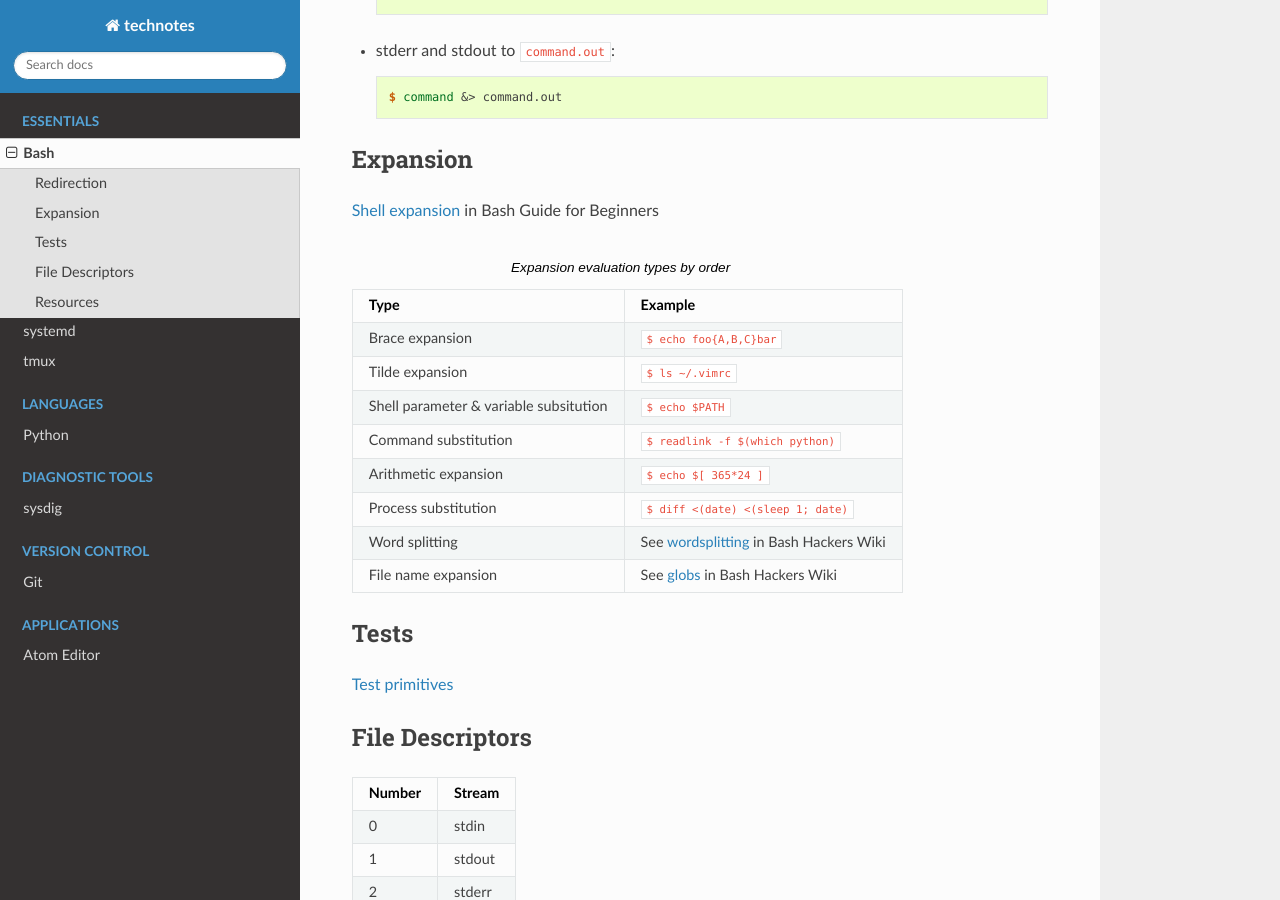
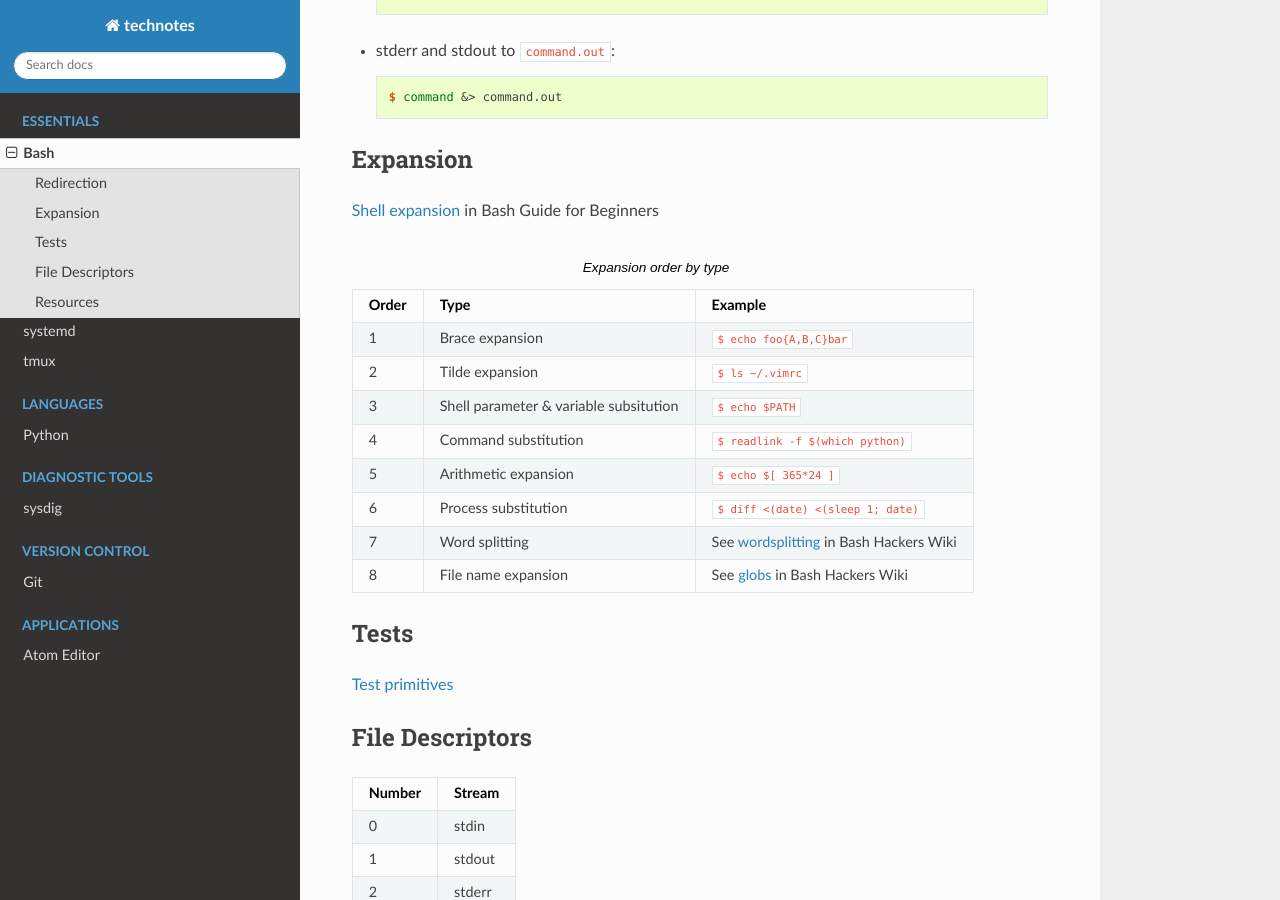
Before and after one commit to heterotopian/technotes, a Sphinx documentation site: the page built from source/bash.rst, in a window 1280 px wide and 900 px high, scrolled down 734 px. Built offline with Sphinx 7.4.7 and the Read the Docs theme 2.0.0, drawn with Linux system fonts in a browser that asks for light colours.

Commit message:
Minor changes

```diff
--- a/source/bash.rst
+++ b/source/bash.rst
@@ -39,34 +39,43 @@ Expansion
 
 `Shell expansion <http://tldp.org/LDP/Bash-Beginners-Guide/html/sect_03_04.html>`_ in Bash Guide for Beginners
 
-.. list-table:: Expansion evaluation types by order
+.. list-table:: Expansion order by type
     :header-rows: 1
 
-    * - Type
+    * - Order
+      - Type
       - Example
 
-    * - Brace expansion
+    * - 1
+      - Brace expansion
       - ``$ echo foo{A,B,C}bar``
 
-    * - Tilde expansion
+    * - 2
+      - Tilde expansion
       - ``$ ls ~/.vimrc``
 
-    * - Shell parameter & variable subsitution
+    * - 3
+      - Shell parameter & variable subsitution
       - ``$ echo $PATH``
 
-    * - Command substitution
+    * - 4
+      - Command substitution
       - ``$ readlink -f $(which python)``
 
-    * - Arithmetic expansion
+    * - 5
+      - Arithmetic expansion
       - ``$ echo $[ 365*24 ]``
 
-    * - Process substitution
+    * - 6
+      - Process substitution
       - ``$ diff <(date) <(sleep 1; date)``
 
-    * - Word splitting
+    * - 7
+      - Word splitting
       - See `wordsplitting <http://wiki.bash-hackers.org/syntax/expansion/wordsplit>`_ in Bash Hackers Wiki
 
-    * - File name expansion
+    * - 8
+      - File name expansion
       - See `globs <http://wiki.bash-hackers.org/syntax/expansion/globs>`_ in Bash Hackers Wiki
 
 
```
